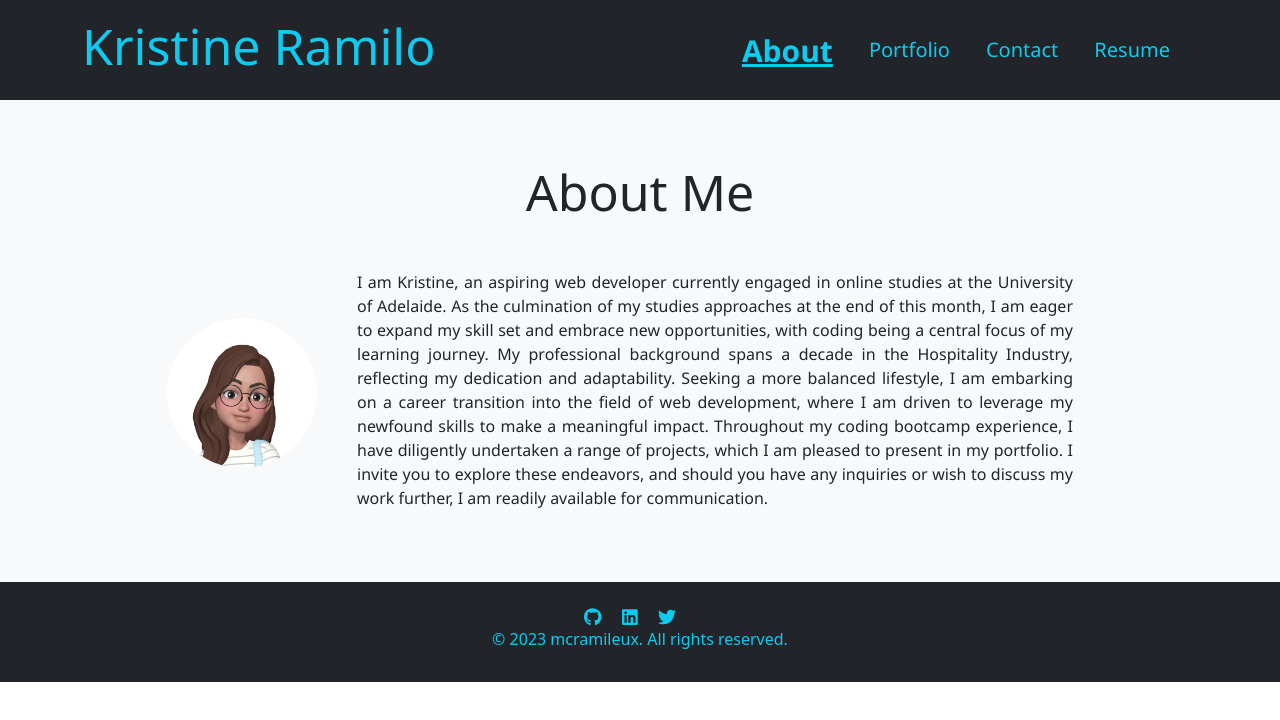
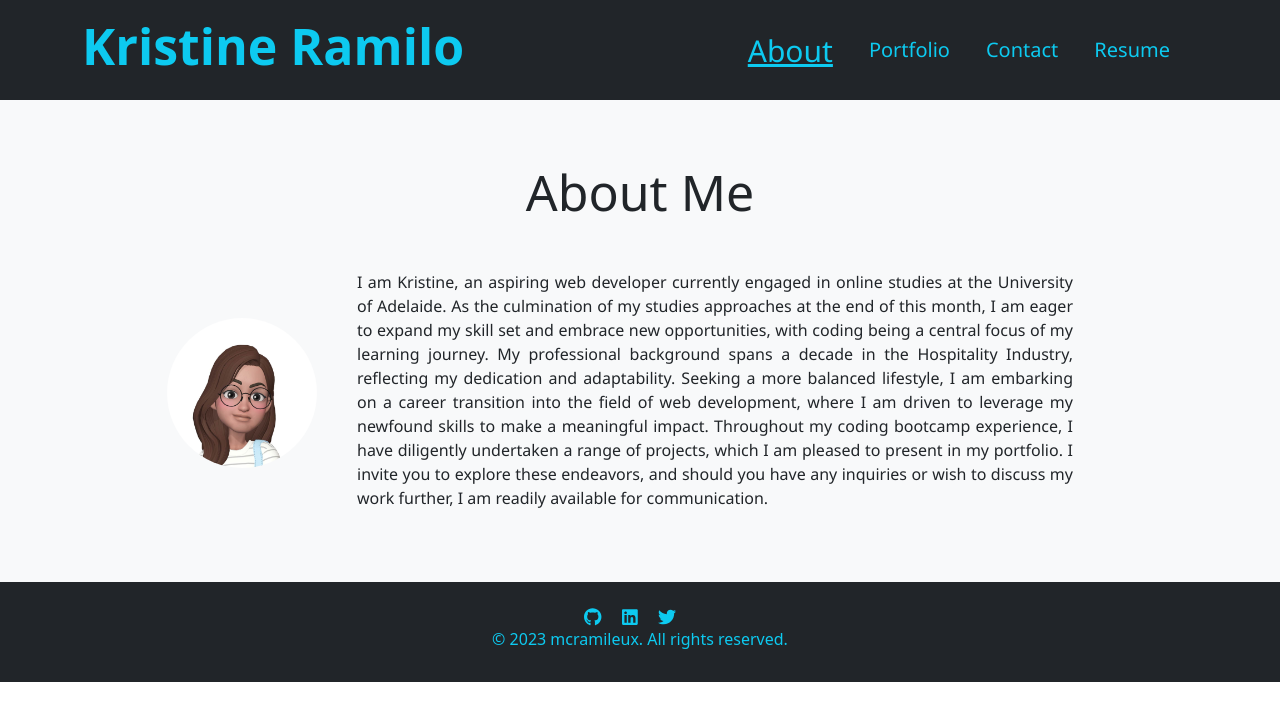
Before and after one commit to mcramileux/mcramileux-react-portfolio, a React (Create React App) app in the folder mcramileux-portfolio/: page / in a window 1280 px wide. Shown: the top 720 px of the page. Built offline with nearby package versions, Linux system fonts and the light colour scheme.

Commit message:
buttons margin fixed

```diff
--- a/mcramileux-portfolio/src/components/NavTabs.css
+++ b/mcramileux-portfolio/src/components/NavTabs.css
@@ -9,6 +9,7 @@
   align-items: center;
   font-size: 50px;
   justify-content: flex-start;
+  font-weight:800;
 }
 
 .navbar-nav {
@@ -24,7 +25,6 @@
 }
 
 .nav-link.active {
-  font-weight: bolder;
   font-size: 30px;
   text-decoration: underline;
 }
--- a/mcramileux-portfolio/src/components/pages/About.css
+++ b/mcramileux-portfolio/src/components/pages/About.css
@@ -1,5 +1,3 @@
-/* About.css */
-
 .container-about {
   padding: 40px 0;
   width: 100%;
--- a/mcramileux-portfolio/src/components/pages/Contact.js
+++ b/mcramileux-portfolio/src/components/pages/Contact.js
@@ -141,7 +141,7 @@ export default function Contact() {
                   )}
                 </div>
 
-                <button type='submit' className='btn btn-info'>
+                <button type='submit' className='btn btn-info' style={{ marginTop: '10px' }}>
                   Submit
                 </button>
               </form>
--- a/mcramileux-portfolio/src/components/pages/Resume.js
+++ b/mcramileux-portfolio/src/components/pages/Resume.js
@@ -16,7 +16,7 @@ export default function Resume() {
                 <div className='col-sm-12 text-center'>
                     <div className='resume-download'>
                       <a href={resumeDownload} download='Resume'target='_blank' className='resume' rel='noopener noreferrer'>
-                      <button type='button' class='btn btn-info'>Download Resume</button>
+                      <button type='button' class='btn btn-info' style={{ marginBottom: '30px' }}>Download Resume</button>
                       </a>
                   </div>
                 </div>
```
